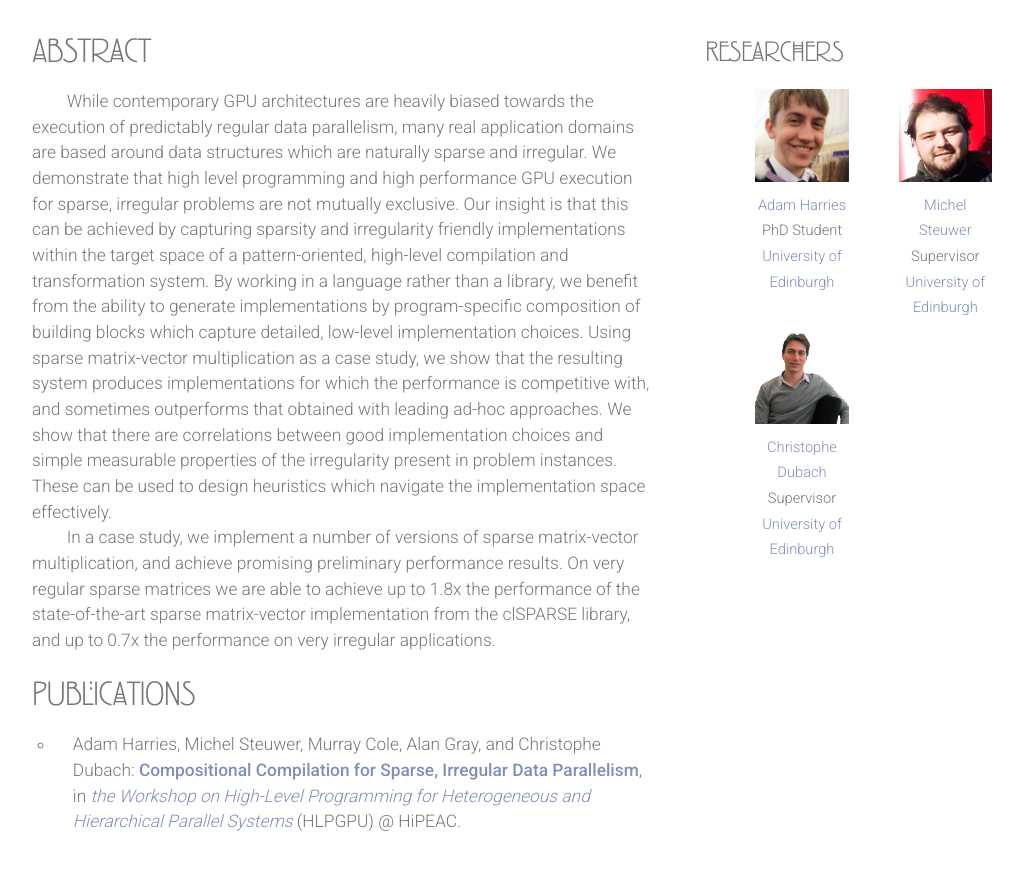
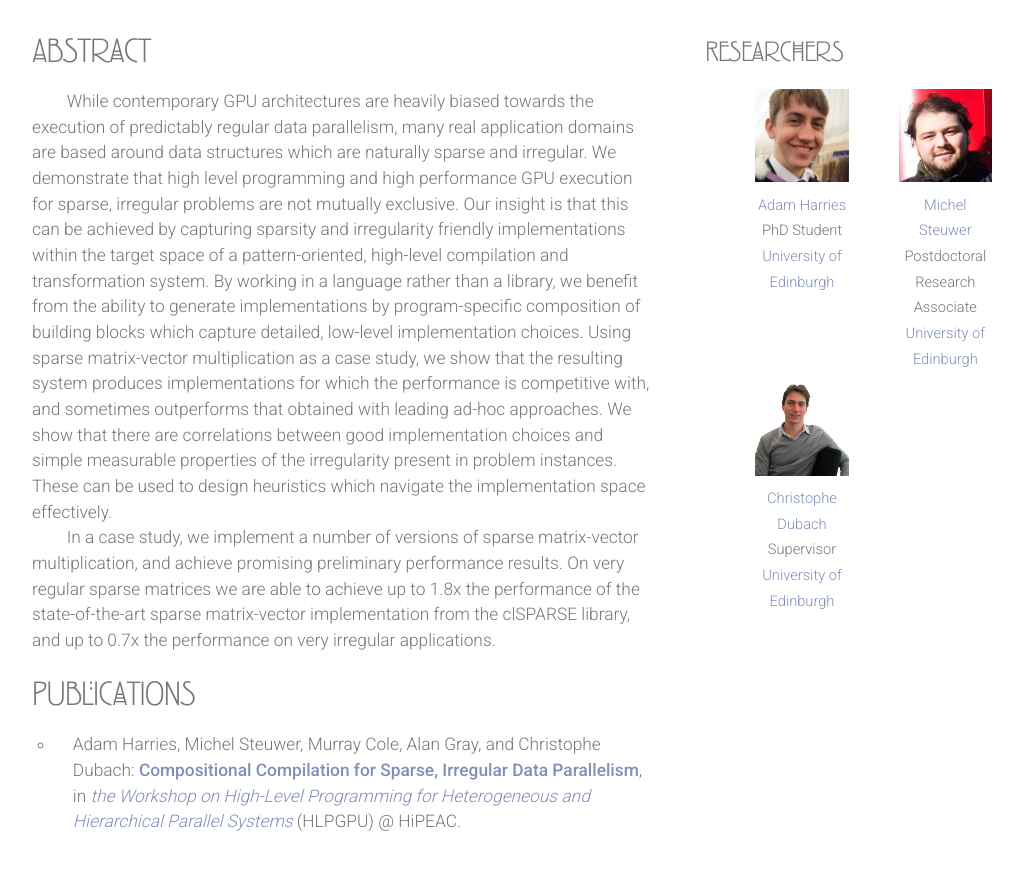
Before and after one commit to lift-project/lift-project.github.io, a Jekyll site: the page built from sparse_par.html, in a window 1280 px wide, cut to the strip 382-1287 px from the top of the page. Shown: the top 870 px of the strip, without its empty margins (128-1151 px from the left). Built offline with Jekyll 4.4.1, drawn with Linux system fonts in a browser that asks for light colours; nearby versions of some CDN libraries.

Commit message:
Fixed a few bugs/typos

```diff
--- a/_includes/menu.html
+++ b/_includes/menu.html
@@ -24,7 +24,7 @@
                         <li><a href="ml.html">Machine Learning</a></li>
                         <li><a href="heterogeneous_prog.html">Heterogeneous Programming</a></li>
                         <li><a href="sparse_par.html">Sparse Data Parallelism</a></li>
-                        <li><a href="http://homepages.inf.ed.ac.uk/s1147290/research.html">3D Wave Modelling</a></li>
+                        <li><a href="http://homepages.inf.ed.ac.uk/s1147290/research.html" target="blank">3D Wave Modelling</a></li>
                         <li><a href="stencils.html">Stencil Computations</a></li>
                         <!--<li role="separator" class="divider"></li>
                         <li><a href="#">Separated link</a></li>-->
--- a/index.html
+++ b/index.html
@@ -341,7 +341,8 @@
                       out absorbing boundary conditions needs to be investigated in more detail and primitives to
                       accommodate these conditions need to be designed and added. Finally, a stencil-based DSL needs to
                       be extended to compile into the <span class="lift-bold">Lift</span> language.</p>
-                  <a href="http://homepages.inf.ed.ac.uk/s1147290/research.html" class="button button-style1">Read More</a>
+                  <a href="http://homepages.inf.ed.ac.uk/s1147290/research.html" class="button button-style1"
+                     target="blank">Read More</a>
               </section>
               <section class="4u">
                   <span class="pennant"><a href="stencils.html"><span class="fa fa-random"></span></a></span>
--- a/sparse_par.html
+++ b/sparse_par.html
@@ -83,7 +83,7 @@
                                 <img src="images/msteuwer.jpg" alt="Michel Steuwer"></a>
                             <a href="https://michel-steuwer.github.io/">Michel Steuwer</a>
                             <br>
-                            Supervisor
+                            Postdoctoral Research Associate
                             <br>
                             <a href="http://www.ed.ac.uk/informatics/">University of Edinburgh</a>
                         </section>
--- a/stencils.html
+++ b/stencils.html
@@ -96,7 +96,7 @@
                                 <img src="images/larisa.jpg" alt="Larisa Stoltzfus"></a>
                             <a href="http://homepages.inf.ed.ac.uk/s1147290/index.html">Larisa Stoltzfus</a>
                             <br>
-                            Supervisor
+                            PhD Student
                             <br>
                             <a href="http://www.ed.ac.uk/informatics/">University of Edinburgh</a>
                         </section>
```
